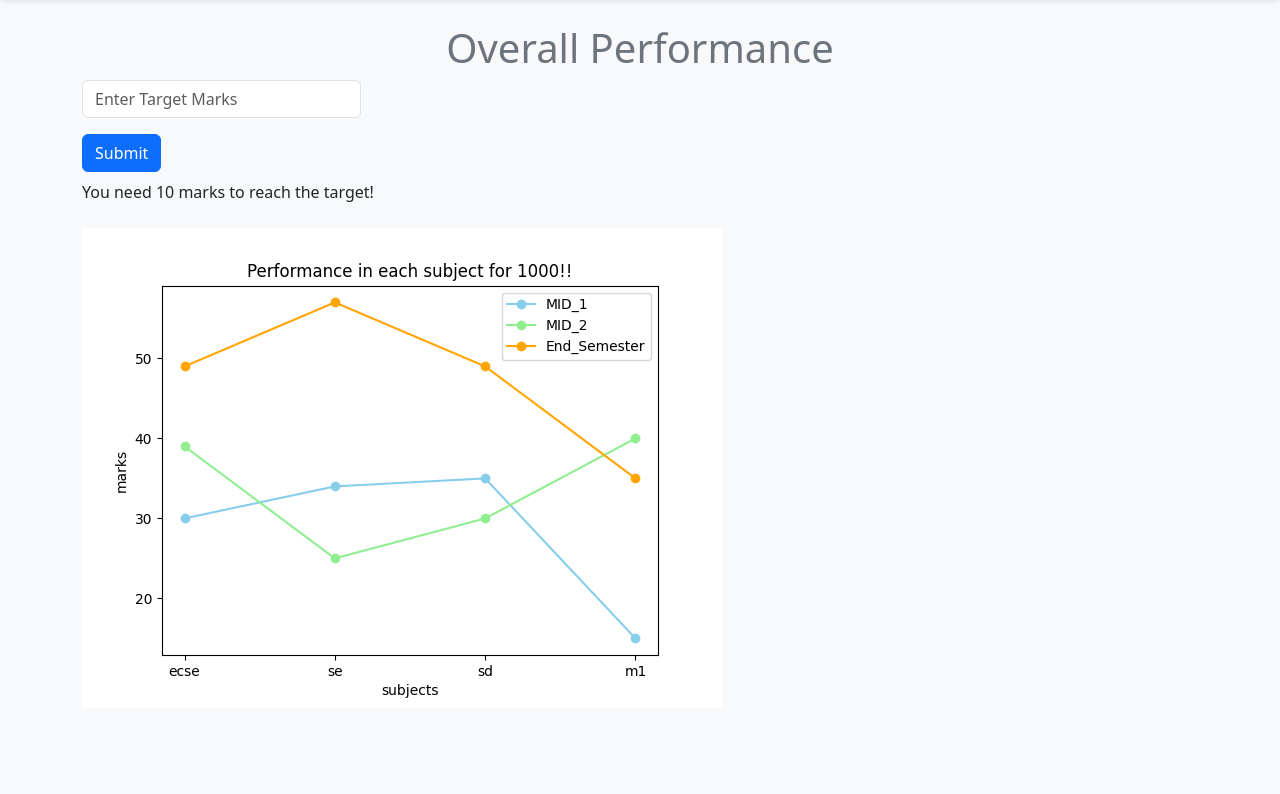
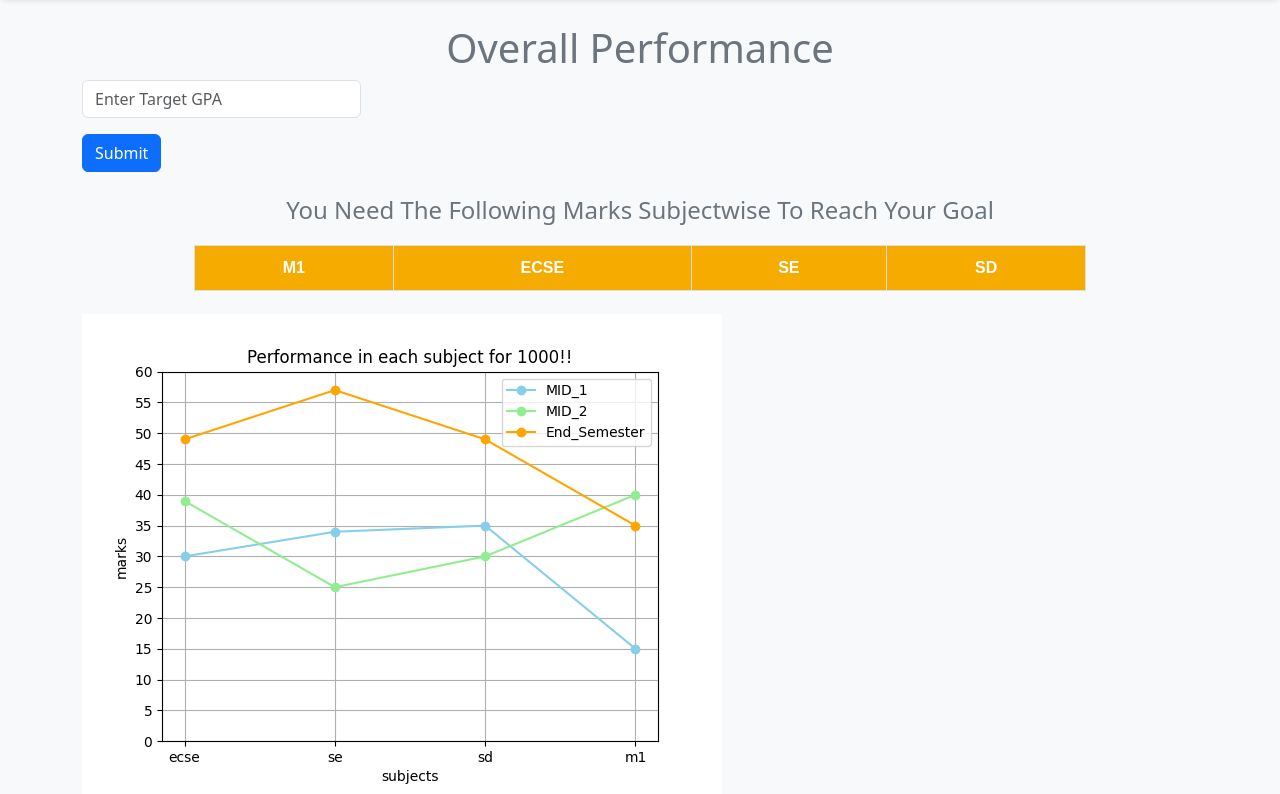
Before and after one commit to DevCoder725/RRP, a Flask app: page /performance in a window 1280 px wide. Shown: the part 70-864 px from the top of the page. Before the commit the page ends 768 px from the top, so only its background shows below. Run offline with Flask 3, Linux system fonts and the light colour scheme; a user stored in the database is signed in; data comes from the database, SQL or seed files in the repository; lists and menus that the app fills with data are empty.

Commit message:
updated app.py

```diff
--- a/app.py
+++ b/app.py
@@ -238,7 +238,7 @@ def past_exams():
     return redirect('/logout')
 
 # Performance route
-@app.route('/performance')
+@app.route('/performance',methods=["GET","POST"])
 def performance():
     conn = sqlite3.connect('rrp.db')
     c = conn.cursor()
@@ -246,6 +246,28 @@ def performance():
         sid = session['sid']
         exams = ["MID_1","MID_2","End_Semester"]
         colors = ["skyblue","lightgreen","orange","red"]
+        variable = -1
+        length = 0
+        if(request.method == "POST"):
+            target = request.form.get("target")
+            print(target)
+            target = int(target)
+            target_marks = (target*10) - 10
+            mid_avg = []
+            req_marks = []
+            c.execute("SELECT m1, ecse, se, sd FROM MID_1 WHERE sid = ?", (session['sid'],))
+            mid1_marks = list(c.fetchone())
+            print(mid1_marks)
+            c.execute("SELECT m1, ecse, se, sd FROM MID_2 WHERE sid = ?", (session['sid'],))
+            mid2_marks = list(c.fetchone())
+            print(mid2_marks)
+            for i in range(len(mid1_marks)):
+                mid_avg.append((mid1_marks[i]+mid2_marks[i])/2)
+                req_marks.append((target_marks - mid_avg[i]))
+            print("mid_avg",mid_avg)
+            print("req_marks",req_marks)
+            length = len(req_marks)
+            variable = req_marks
         for i in range(0,3):
             c.execute(f"SELECT ecse,se,sd,m1 from {exams[i]} where sid = ?",(session['sid'],))
             res = c.fetchone()
@@ -254,6 +276,9 @@ def performance():
             subjects = ["ecse","se","sd","m1"]
             print(res)
             plt.plot(subjects,res,color=f"{colors[i]}",marker="o",label=f"{exams[i]}")
+        plt.grid(True)
+        plt.yticks(range(0, 62,5))
+        plt.xticks(range(0,4))
         plt.title(f"Performance in each subject for {sid}!!")
         plt.xlabel("subjects")
         plt.ylabel("marks")
@@ -264,7 +289,8 @@ def performance():
         perfplotpath = os.path.join(static_dir,f"performance.png")
         plt.savefig(perfplotpath)
         plt.close()
-        return render_template("performance.html",plot = f"performance.png",mark = 10)
+
+        return render_template("performance.html",plot = f"performance.png",mark = variable,length = length)
     return redirect('/student')
 
 @app.route('/mid_1')
--- a/templates/performance.html
+++ b/templates/performance.html
@@ -5,6 +5,26 @@
     <meta name="viewport" content="width=device-width, initial-scale=1.0">
     <title>Overall Performance</title>
     <link href="https://cdn.jsdelivr.net/npm/bootstrap@5.3.0/dist/css/bootstrap.min.css" rel="stylesheet">
+    <style>
+        table {
+            width: 80%;
+            border-collapse: collapse;
+            margin: 20px auto;
+            font-family: Arial, sans-serif;
+        }
+        th, td {
+            border: 1px solid #ddd;
+            padding: 10px;
+            text-align: center;
+        }
+        th {
+            background-color: hsl(42, 100%, 48%);
+            color: white;
+        }
+        tr:nth-child(even) {
+            background-color: #f9f9f9;
+        }
+    </style>
 </head>
 <body class="bg-light">
     <!-- Navbar -->
@@ -29,13 +49,32 @@
         <h1 class="text-center text-secondary">Overall Performance</h1>
         <form method="POST" action="/performance">
             <div class="mb-3">
-                <input type="number" class="form-control w-25" name="target" placeholder="Enter Target Marks" required>
+                <input type="number" class="form-control w-25" name="target" placeholder="Enter Target GPA" max="10" min="6" required>
             </div>
             <button type="submit" class="btn btn-primary">Submit</button>
-            {% if mark %}
-            <p class="mt-2">You need {{ mark }} marks to reach the target!</p>
-            {% endif %}
         </form>
+    </div>
+
+    <!-- Performance Table -->
+    <div class="container mt-4">
+        <h4 class="text-center text-secondary">You Need The Following Marks Subjectwise To Reach Your Goal</h4>
+        <table>
+            <thead>
+                <tr>
+                    <th>M1</th>
+                    <th>ECSE</th>
+                    <th>SE</th>
+                    <th>SD</th>
+                </tr>
+            </thead>
+            <tbody>
+                <tr>
+                {% for i in range(length) %}
+                    <td>{{ mark[i] }}</td>
+                {% endfor %}
+                </tr>
+            </tbody>
+        </table>
     </div>
 
     <div class="container mt-4">
```
Also changed, not shown: static/mid_1_analysis.png, static/mid_1_piechart.png, static/performance.png, static/sem_analysis.png.
